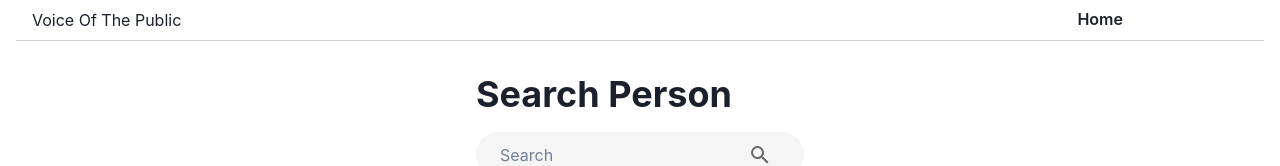
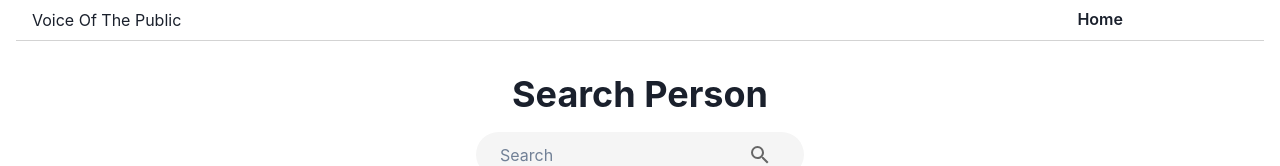
Before and after one commit to aldencheung2/hackMIT, a Next.js app: page /dashboard in a window 1280 px wide. Shown: the top 166 px of the page. Built offline with nearby package versions, Linux system fonts and the light colour scheme; no server answers.

Commit message:
Centered header

```diff
--- a/components/SearchInput/SearchInput.jsx
+++ b/components/SearchInput/SearchInput.jsx
@@ -3,7 +3,7 @@ import { Flex, Input, Heading } from "@chakra-ui/react";
 const SearchInput = () => {
     return (
         <Flex flexDir="column" py={4}>
-            <Heading my={4}>
+            <Heading textAlign='center' my={4}>
                 Search Person
             </Heading>
             {/* <Input placeholder='Search' width="3xl" height={16}/> */}
```
